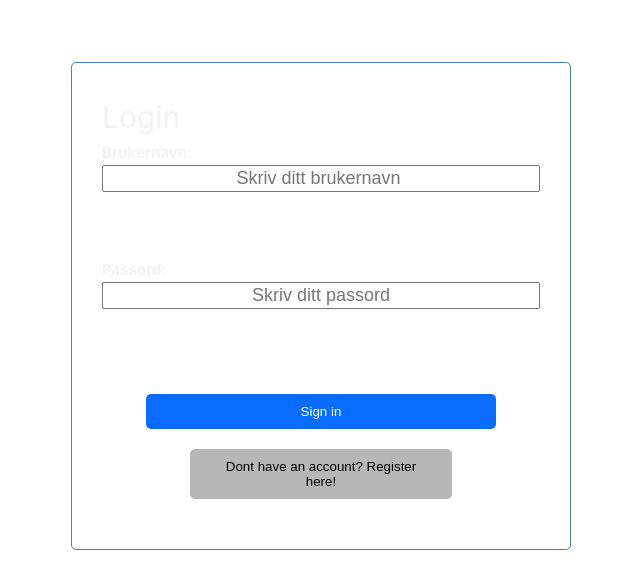
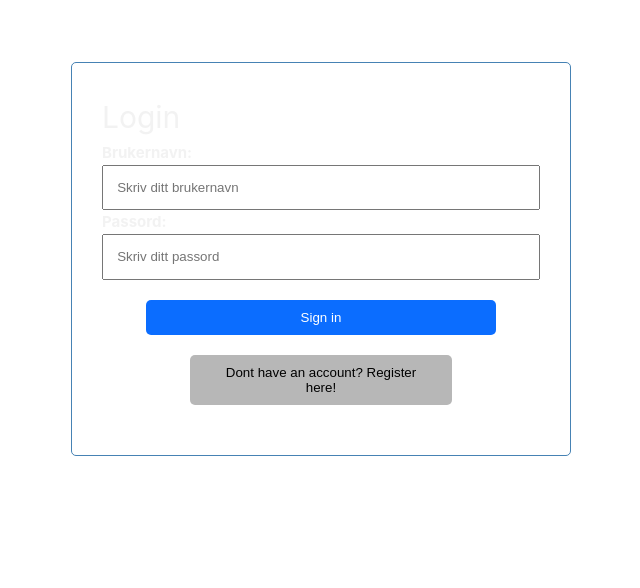
Before and after one commit to oddfjell/idatt2106_2023_12-frontend, a Vue app in the folder smartmat/: page /login in a window 1280 px wide. Shown: the top 588 px of the page, without its empty margins (319-959 px from the left). Built offline with nearby package versions, Linux system fonts and the light colour scheme.

Commit message:
Fixed input-type styling

```diff
--- a/smartmat/src/assets/style/login.css
+++ b/smartmat/src/assets/style/login.css
@@ -14,11 +14,9 @@
 }
 
 
-input[type=text]{
-    margin-bottom: 15%;
-    font-size: 1.2em;
+input{
     width: 100%;
-    text-align: center;
-
-
+    margin: auto;
+    vertical-align: center;
+    padding: 3%;
 }
--- a/smartmat/src/assets/style/register.css
+++ b/smartmat/src/assets/style/register.css
@@ -3,11 +3,9 @@
 }
 
 
-input[type=text]{
-    margin-bottom: 15%;
-    font-size: 1.2em;
+input{
     width: 100%;
-    text-align: center;
-
-
+    margin: auto;
+    vertical-align: center;
+    padding: 3%;
 }
```
